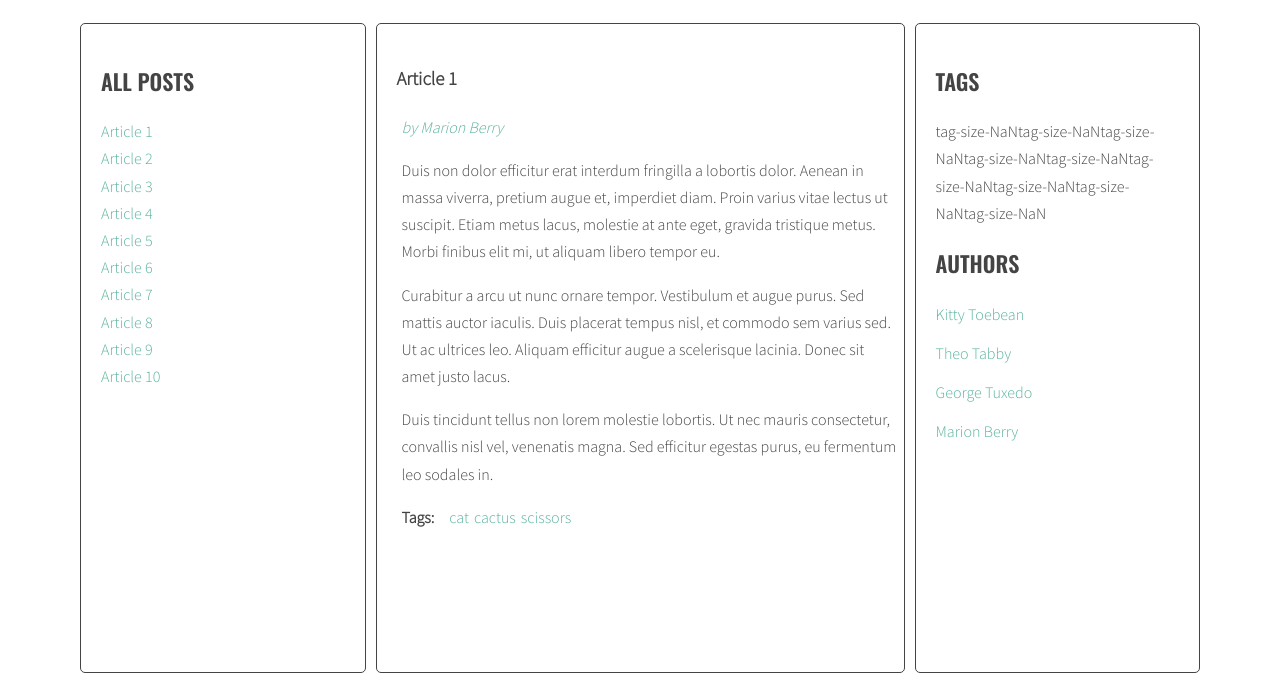
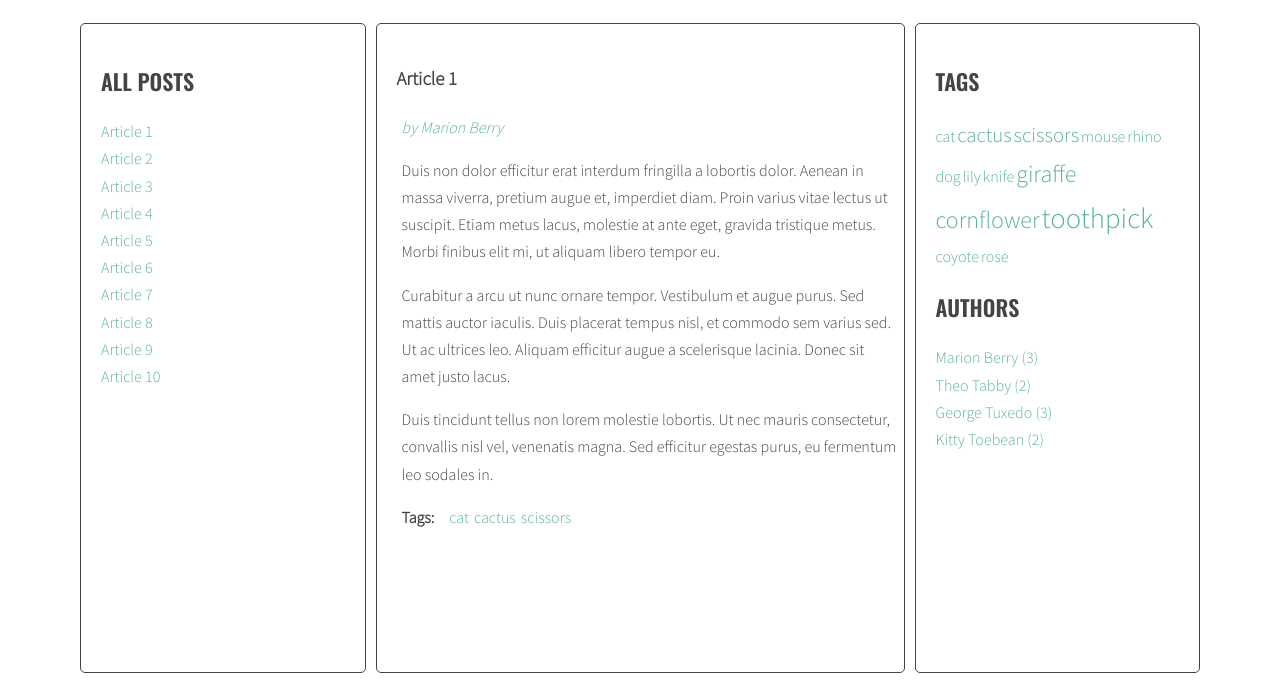
Before and after one commit to BartoszGlinka/javascript-blog, a website: page index.html in a window 1280 px wide. Shown: the part 220-901 px from the top of the page. Drawn offline with nearby package versions, Linux system fonts and the light colour scheme.

Commit message:
create authorList in function generateAuthors in script.js

```diff
--- a/index.html
+++ b/index.html
@@ -35,7 +35,7 @@
             </ul>
           </div>
         </article>
-        <article class="post" id="article-2" data-tags="cat cactus scissors" data-author="Theo Tabby">
+        <article class="post" id="article-2" data-tags="mouse cactus scissors" data-author="Theo Tabby">
           <h3 class="post-title">Article 2</h3>
           <p class="post-author"></p>
           <div class="post-content">
@@ -51,7 +51,7 @@
             </ul>
           </div>
         </article>
-        <article class="post" id="article-3" data-tags="cat cactus scissors" data-author="George Tuxedo">
+        <article class="post" id="article-3" data-tags="rhino cactus scissors" data-author="George Tuxedo">
           <h3 class="post-title">Article 3</h3>
           <p class="post-author"></p>
           <div class="post-content">
@@ -98,7 +98,7 @@
             </ul>
           </div>
         </article>
-        <article class="post" id="article-6" data-tags="giraffe cornflower toothpick" data-author="George Tuxedo">
+        <article class="post" id="article-6" data-tags="coyote rose toothpick" data-author="George Tuxedo">
           <h3 class="post-title">Article 6</h3>
           <p class="post-author"></p>
           <div class="post-content">
@@ -185,26 +185,6 @@
         </ul>
         <h2 class="section-title">Authors</h2>
         <ul class="list authors">
-          <li>
-            <a href="#">
-              <span class="author-name">Kitty Toebean</span>
-            </a>
-          </li>
-          <li>
-            <a href="#">
-              <span class="author-name">Theo Tabby</span>
-            </a>
-          </li>
-          <li>
-            <a href="#">
-              <span class="author-name">George Tuxedo</span>
-            </a>
-          </li>
-          <li>
-            <a href="#">
-              <span class="author-name">Marion Berry</span>
-            </a>
-          </li>
         </ul>
       </aside>
     </main>
--- a/js/script.js
+++ b/js/script.js
@@ -34,33 +34,36 @@
     targetArticle.classList.add('active')
   }
 
-  const optArticleSelector = '.post'
-  const optTitleSelector = '.post-title'
-  const optTitleListSelector = '.titles'
-  const optArticleTagsSelector = '.post-tags .list'
-  const optLinksTagSelector = '.list a'
-  const optArticleAuthorSelector = '.post-author'
-  const optLinksAuthorSelector = '.post-author a'
-  const optTagsListSelector = '.tags.list' //never used
-  const optCloudClassCount = 5
-  const optCloudClassPrefix = 'tag-size-'
+  const opts = {
+    ArticleSelector: '.post',
+	TitleSelector: '.post-title',
+	TitleListSelector: '.titles',
+	ArticleTagsSelector: '.post-tags .list',
+	LinksTagSelector: '.list a',
+	ArticleAuthorSelector: '.post-author',
+    LinksAuthorSelector: '.post-author a',
+    TagsListSelector: '.tags.list',
+    AuthorsListSelector: '.tags.authors',
+    CloudClassCount: 5,
+    CloudClassPrefix: 'tag-size-'
+  };
 
   generateTitleLinks()
 
   function generateTitleLinks(customSelector = '') {
     /* [DONE] remove contents of titleList */
-    const titleList = document.querySelector(optTitleListSelector)
+    const titleList = document.querySelector(opts.TitleListSelector)
     titleList.innerHTML = ''
 
     /* for each article */
-    const articles = document.querySelectorAll(optArticleSelector + customSelector)
+    const articles = document.querySelectorAll(opts.ArticleSelector + customSelector)
     let html = ''
 
     for (const article of articles) {
     /* get the article id */
       const articleID = article.getAttribute('id')
       /* find the title element */ /* get the title from the title element */
-      const articleTitle = article.querySelector(optTitleSelector).innerHTML
+      const articleTitle = article.querySelector(opts.TitleSelector).innerHTML
       /* create HTML of the link */
       const linkHTML = '<li><a href="#' + articleID + '"><span>' + articleTitle + '</span></a></li>'
       /* insert link into titleList */
@@ -79,27 +82,38 @@
   }
   generateTitleLinks()
 
-  calculateTagsParams()
+  function calculateTagsParams(tags) {
+	const params = {
+		max: 0,
+		min: 99999,
+	}
+	for(let tag in tags){
+		params.max = Math.max(tags[tag], params.max)
+		params.min = Math.min(tags[tag], params.min)
+	}
+
+    return params
+  }
 
   function calculateTagClass(count, params) {
     const normalizedCount = count - params.min
 	const normalizedMax = params.max - params.min
 	const percentage = normalizedCount / normalizedMax
-	const classNumber = Math.floor( percentage * (optCloudClassCount - 1) + 1 )
-	return (optCloudClassPrefix + classNumber)
+	const classNumber = Math.floor( percentage * (opts.CloudClassCount - 1) + 1 )
+	return (opts.CloudClassPrefix + classNumber)
   }
 
-  function generateTags(tag) {
+  function generateTags() {
 	/* [NEW] create a new variable allTags with an empty array */
 	let allTags = {}
 
     /* find all articles */
-    const articles = document.querySelectorAll(optArticleSelector)
+    const articles = document.querySelectorAll(opts.ArticleSelector)
 
     /* START LOOP: for every article: */
     for (const article of articles) {
       /* find tags wrapper */
-      const tagsWrapper = article.querySelector(optArticleTagsSelector)
+      const tagsWrapper = article.querySelector(opts.ArticleTagsSelector)
 
       /* make html variable with empty string */
       let html = ''
@@ -115,7 +129,6 @@
         const linkHTML = '<li><a href="#tag-' + tag + '">' + tag + '</a></li>'
         /* add generated code to html variable */
         html = html + linkHTML
-		console.log(html)
 		/* [NEW] check if this link is NOT already in allTags */
 		if(!allTags[tag]) {
 		/* [NEW] add tag to allTags object */
@@ -131,45 +144,21 @@
 	}
 	/* [NEW] find list of tags in right column */
     const tagList = document.querySelector('.tags')
-    /*[NEW] create variable for all links HTML code */
-
+	/* [NEW] add html from allTags to tagList */
     const tagsParams = calculateTagsParams(allTags)
-
-    console.log('tagsParams:', tagsParams)
 
     let allTagsHTML = '' //never used
 
-		/* [NEW] START LOOP: for each tag in allTags: */
-    for(let alltag in allTags){
-      /*[NEW] generate code of a link and add it to allTagsHTML*/
-		const tagLinkHTML = calculateTagClass(allTags[tag], tagsParams)
-
-		console.log('tagLinkHTML:', tagLinkHTML)
+	/* [NEW] START LOOP: for each tag in allTags: */
+	for(let tag in allTags){
+		/*[NEW] generate code of a link and add it to allTagsHTML */
+		const tagLinkHTML = '<a href="#tag-' + tag + '" class="' + calculateTagClass(allTags[tag], tagsParams) +'" >' + tag
 
 		allTagsHTML += tagLinkHTML
-    }
-
-	console.log(allTags)
-	/* [NEW] END LOOP: for each tag in allTags: */
-
-	/*[NEW] add HTML from allTagsHTML to tagList */
-	tagList.innerHTML = allTagsHTML;
-
-  }
-
-  function calculateTagsParams(tags) {
-	const params = {
-		max: 0,
-		min: 99999,
 	}
-	for(let tag in tags){
-		params.max = Math.max(tags[tag], params.max)
-		params.min = Math.min(tags[tag], params.min)
-		console.log(tag + ' is used ' + tags[tag] + ' times')
+		/*[NEW] add HTML from allTagsHTML to tagList*/
+		tagList.innerHTML = allTagsHTML;
 	}
-
-    return params
-  }
 
   generateTags()
 
@@ -205,7 +194,7 @@
   }
 
   function addClickListenersToTags() {
-    const allLinksTags = document.querySelectorAll(optLinksTagSelector)
+    const allLinksTags = document.querySelectorAll(opts.LinksTagSelector)
 
     for (const allLinksTag of allLinksTags) {
       allLinksTag.addEventListener('click', tagClickHandler)
@@ -214,27 +203,39 @@
 
   function generateAuthors() {
 
-    const articles = document.querySelectorAll(optArticleSelector)
+	let allAuthors = {}
+
+    const articles = document.querySelectorAll(opts.ArticleSelector)
 
 	for(let article of articles) {
 
-		const authorWrappers = article.querySelector(optArticleAuthorSelector)
-
-		console.log (authorWrappers)
+		const authorWrappers = article.querySelector(opts.ArticleAuthorSelector)
 
 		const authorData = article.getAttribute('data-author')
 
-		console.log (authorData)
+		const linkHtml = '<a href="#author-' + authorData + '">'+ 'by' + ' ' + authorData + '</a>'
 
-		const linkHtml = '<a href="#author-' + authorData + '">'+ 'by' + ' ' + authorData + '</a>'
+		const authorList = document.querySelector('.authors');
 
 		authorWrappers.insertAdjacentHTML('afterbegin', linkHtml)
 
-		console.log(authorWrappers)
-		console.log(linkHtml)
-    }
+		if(!allAuthors[authorData]) {
+			allAuthors[authorData] = 1;
+		} else {
+			allAuthors[authorData]++;
+		}
 
-  } //DONE
+		let allAuthorsHTML = ''
+
+		for(let author in allAuthors){
+
+			allAuthorsHTML = allAuthorsHTML+ '<a href="#author-' + author + '">' + author + ' ' +'(' + allAuthors[author] + ')</a>'
+
+		}
+
+		authorList.innerHTML = allAuthorsHTML;
+	}
+  }
 
   generateAuthors()
 
@@ -259,7 +260,6 @@
 
 		allauthorLink.classList.add('active');
     }
-	console.log(allauthorLinks)
 
 	const link = href.replace('#author-', '') // never used
 
@@ -268,8 +268,8 @@
 
   function addClickListenersToAuthors(){
 
-    const allLinksAuthors = document.querySelectorAll(optLinksAuthorSelector)
-	console.log(allLinksAuthors)
+    const allLinksAuthors = document.querySelectorAll(opts.LinksAuthorSelector)
+
     for(const allLinksAuthor of allLinksAuthors) {
 		allLinksAuthor.addEventListener('click', authorClickHandler)
     }
--- a/sass/style.scss
+++ b/sass/style.scss
@@ -136,7 +136,6 @@ body {
     margin-left: 5px;
 }
 
-
 /*Media Queries*/
 @media screen and (max-width: 992px) {
 
```
Also changed, not shown: css/style.css.
